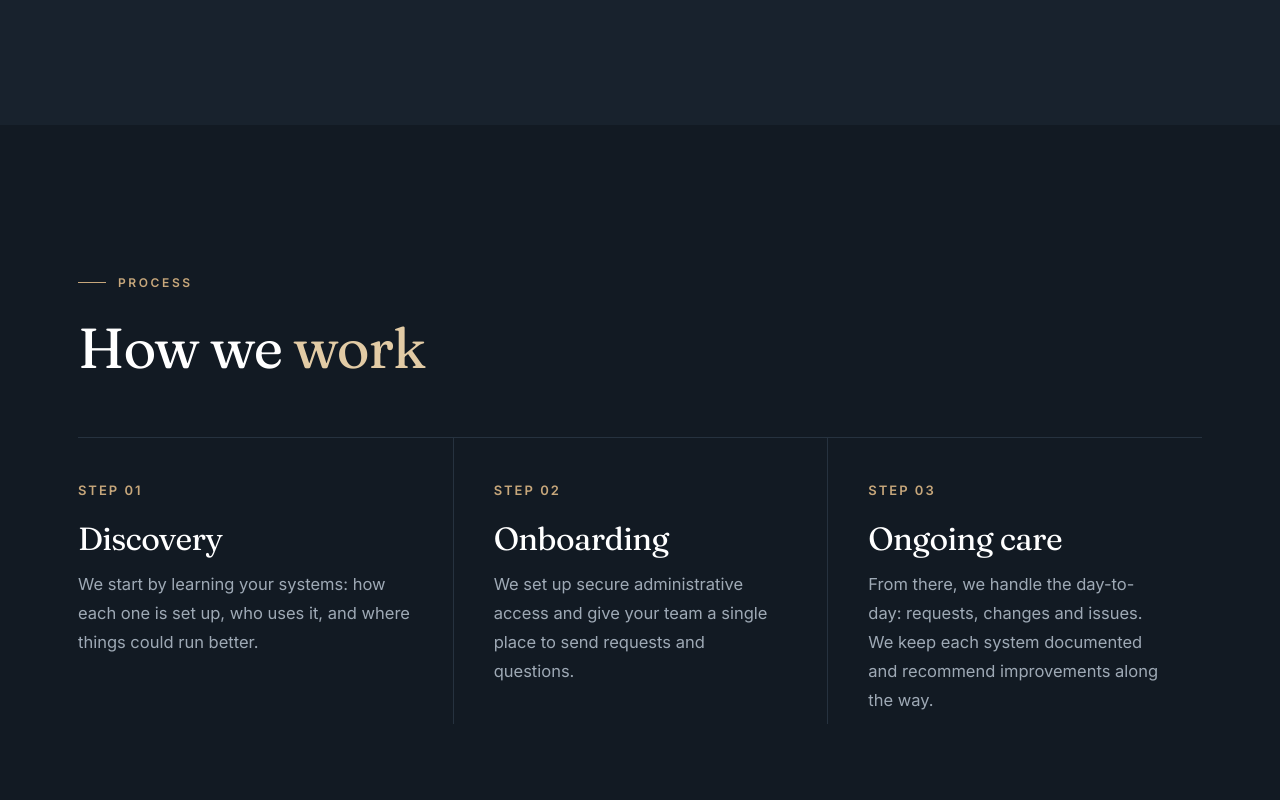
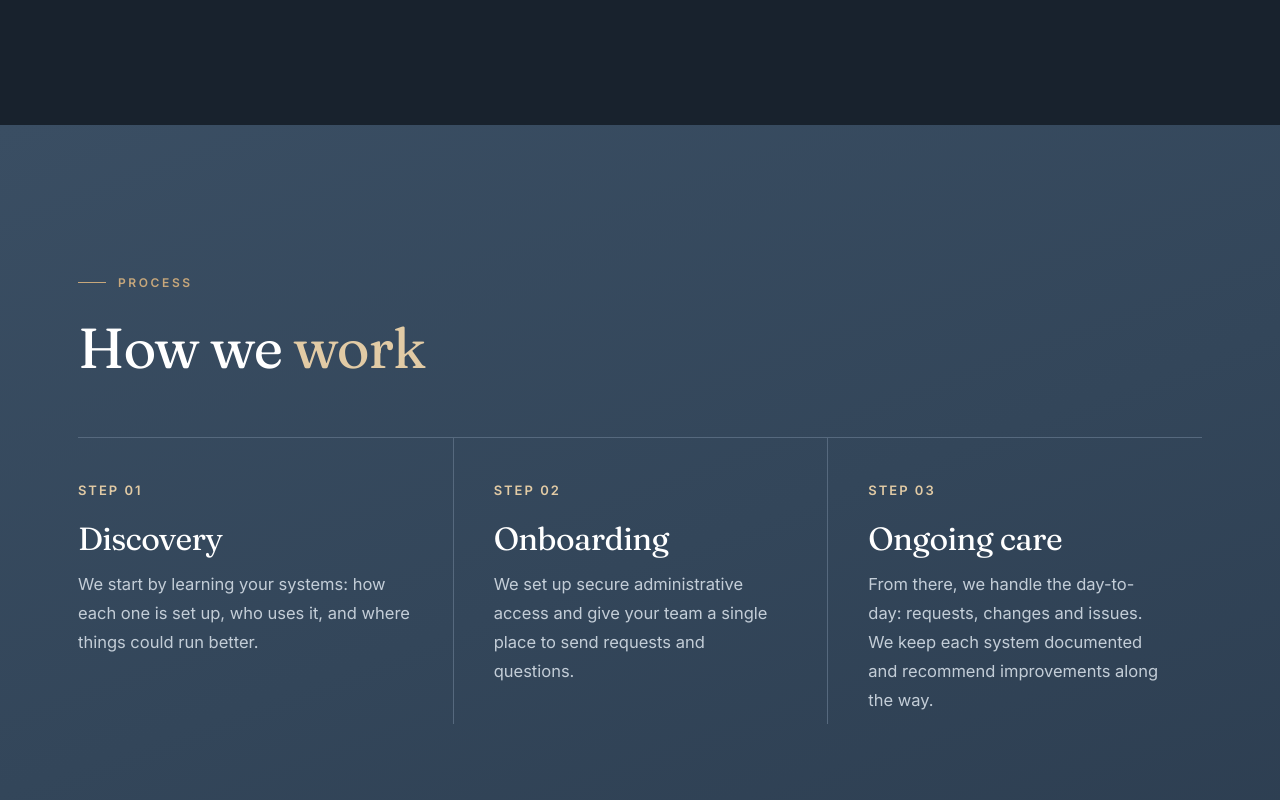
Before and after one commit to Software-Matters/website, a plain HTML site: page index.html in a window 1280 px wide. Shown: the part 1820-2620 px from the top of the page. Drawn offline with Linux system fonts and the light colour scheme.

Commit message:
v33: Process section on slate blue

```diff
--- a/index.html
+++ b/index.html
@@ -355,6 +355,15 @@ h2.rv.in .wipe{transform:none}
 .hero .wrap{will-change:transform,opacity}
 @media (prefers-reduced-motion:reduce){h2.rv .wipe{transform:none}.c1::after{transform:none}}
 
+
+/* ===== Process on slate blue ===== */
+.how{background:linear-gradient(160deg,#3A4E63 0%,#33465A 55%,#2D3E51 100%)!important}
+.how .c1::after{background:#56697E!important}
+.how .c1 > div + div{border-left-color:#56697E!important}
+.how .c1 p{color:#C3CDD7!important}
+.how .c1 .n{color:var(--gold-2)!important}
+.how .sec-head h2 em{color:var(--gold-2)!important}
+
 /* scroll reveal */
 .rv{opacity:0;transform:translateY(40px);transition:opacity 1s var(--ease),transform 1s var(--ease)}
 .rv.in{opacity:1;transform:none}
```
